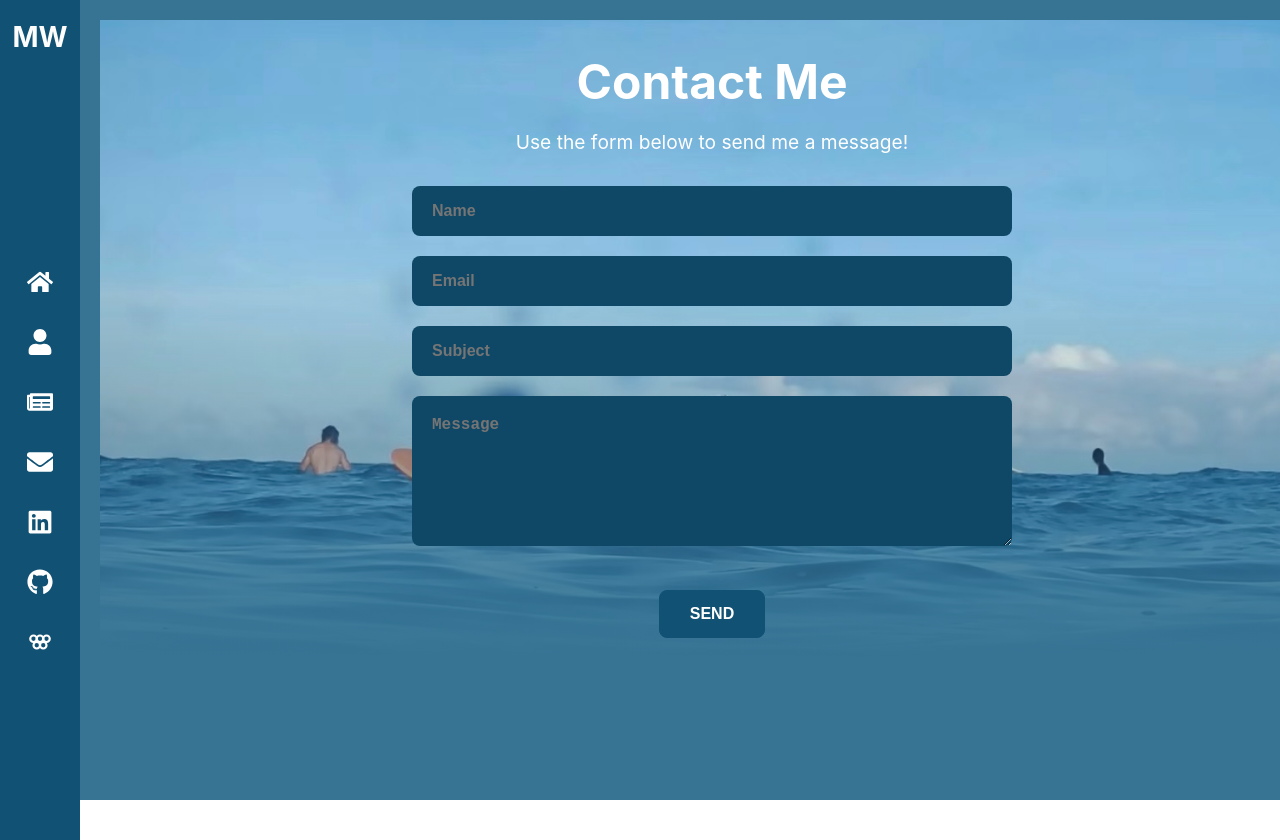
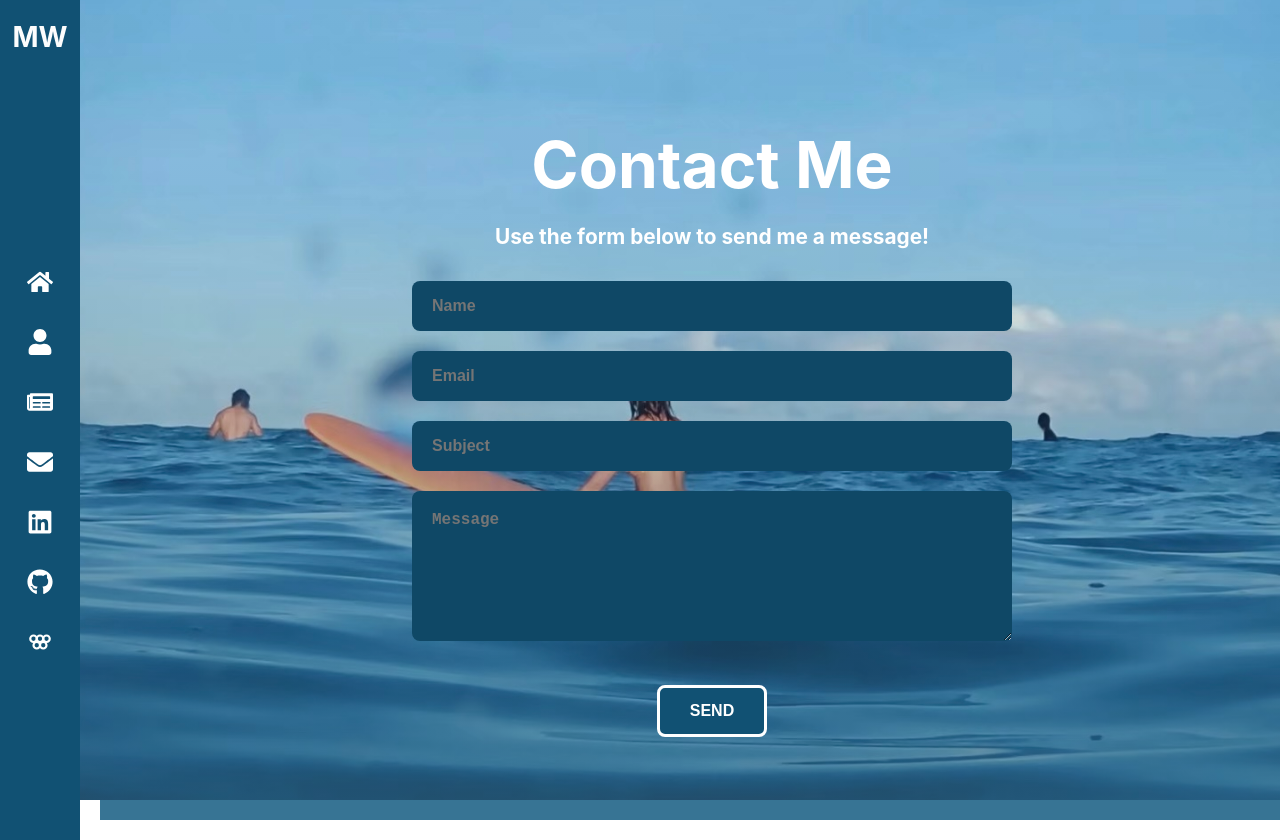
Before and after one commit to Ming-Wang9/mw-portfolio, a React (Create React App) app: page /contact in a window 1280 px wide. Shown: the top 840 px of the page. Before the commit the page ends 800 px from the top, so only its background shows below. Built offline with nearby package versions, Linux system fonts and the light colour scheme.

Commit message:
fixed the image fit issue

```diff
--- a/src/styles/Contact.css
+++ b/src/styles/Contact.css
@@ -1,7 +1,7 @@
 /* Contact.css */
 .contact-page {
   background-color: #377494; /* Contact page background color */
-  min-height: 100%; /* Ensure it covers the full viewport height */
+  min-height: 100vh; /* Ensure it covers the full viewport height */
   width: 100%;
   display: flex;
   justify-content: center; /* Center horizontally */
@@ -9,6 +9,7 @@
   padding: 0 2rem; /* Adding padding for smaller screens */
   position: relative; /* Ensure the image is positioned correctly */
   z-index: 0; /* Background layer */
+  overflow: hidden; /* Prevent any overflow */
 }
 
 .contact-page::before {
@@ -22,37 +23,37 @@
   z-index: -1;
 }
 
-
 .contact-image {
-  position: absolute;
-  top: 0; /* Position at the top */
+  position: fixed;
+  top: 0;
+  left: 0;
   width: 100%;
-  height: 80vh; /* Adjust height as needed */
+  height: 100vh; /* Cover the full viewport height */
   overflow: hidden; /* Ensure the image doesn't overflow */
   z-index: 1; /* Image above the background */
 }
 
 .contact-image img {
   width: 100%;
-  height: 130%;
+  height: 100%;
   object-fit: cover; /* Ensure the image covers the area */
-  clip-path: polygon(0% 0%, 100% 0%, 100% 90%, 0% 90%); /* Clip the bottom 10% */
+  object-position: center; /* Center the image */
 }
 
 /* Gradient overlay to merge image with background */
 .contact-image::after {
   content: '';
   position: absolute;
-  bottom: 0;
+  top: 0;
   left: 0;
   width: 100%;
-  height: 60%; /* Adjust the height of the gradient */
+  height: 100%;
   background: linear-gradient(
     to bottom,
     rgba(55, 116, 148, 0) 0%, /* Fully transparent at the top */
-    rgba(55, 116, 148, 0.4) 50%, /* Start fading earlier */
-    rgba(55, 116, 148, 0.8) 80%, /* Smooth transition in the middle */
-    rgba(55, 116, 148, 1) 100% /* Fully opaque at the bottom (#377494) */
+    rgba(55, 116, 148, 0.2) 50%, /* Subtle fade */
+    rgba(55, 116, 148, 0.4) 80%, /* Slightly stronger fade */
+    rgba(55, 116, 148, 0.6) 100% /* More opaque at the bottom */
   );
   z-index: 2; /* Gradient above the image */
 }
@@ -68,14 +69,15 @@
 }
 
 .text-zone h1 {
-  font-size: 3rem;
+  font-size: 4rem;
   margin-bottom: 1rem;
   font-weight: bold;
 }
 
 .text-zone p {
-  font-size: 1.2rem;
+  font-size: 1.3rem;
   margin-bottom: 2rem;
+  font-weight: bold;
 }
 
 /* Contact form container */
@@ -149,7 +151,7 @@
   font-weight: bold; /* Make the text bold */
   color: #fff;
   padding: 14px 30px; /* Larger button */
-  border: 1px solid #115173;
+  border: 3px solid #ffffff;
   background-color: #115173;
   cursor: pointer;
   text-transform: uppercase;
@@ -163,6 +165,7 @@
 .contact-form .flat-button:hover {
   background-color: #fff;
   color: #115173;
+  /* border: 6px solid #115173; */
 }
 
 /* Override autofill styles that might affect the form inputs */
@@ -181,7 +184,6 @@
   color: #fff;
   border-color: #0f4866;
 }
-
 
 /* Animations */
 @keyframes fadeInUp {
```
